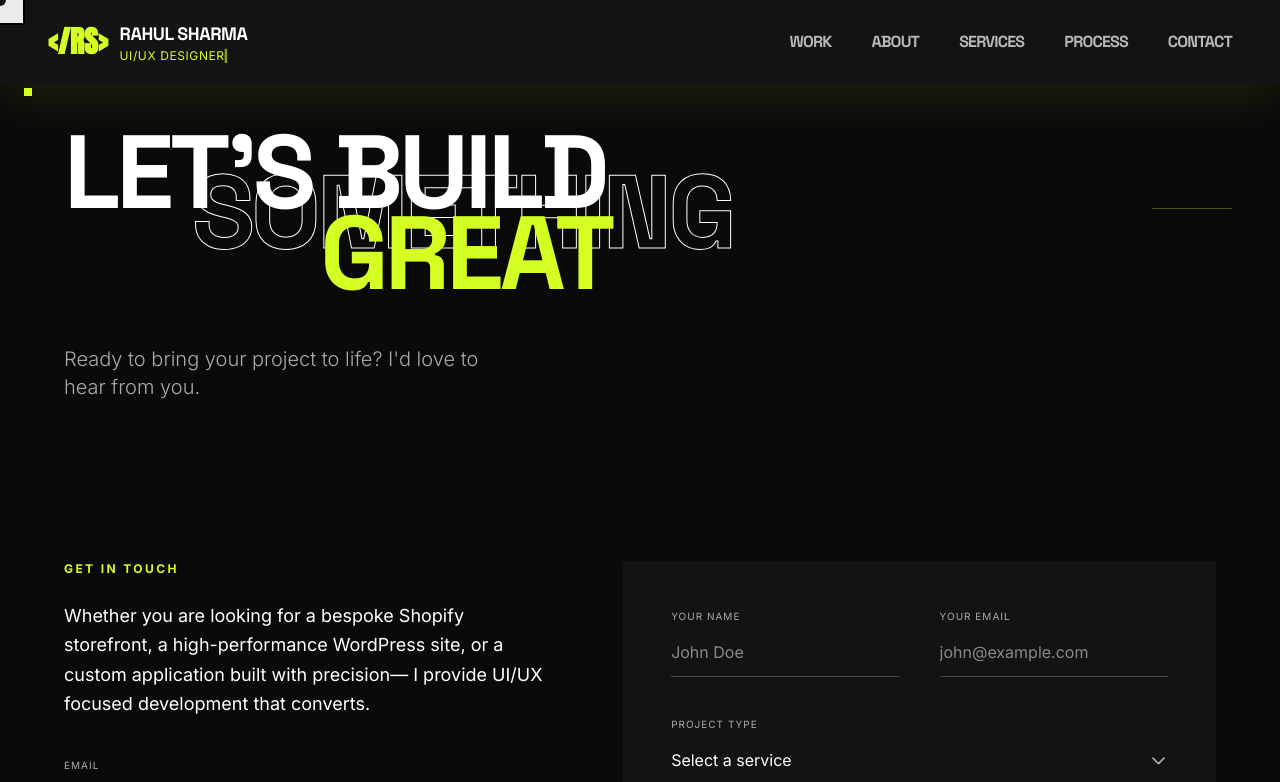
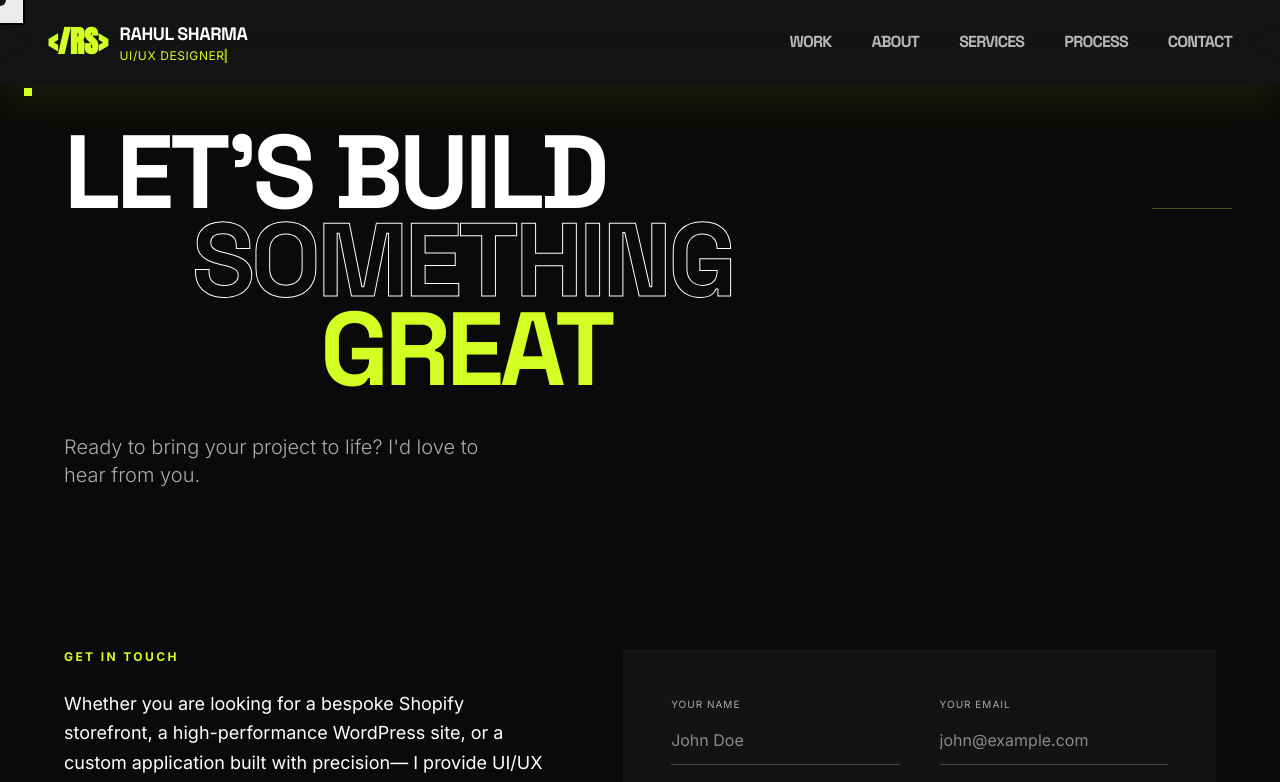
Before and after one commit to AbhishekPandey-dev/Portfolio-rahul, a Next.js app: page /contact in a window 1280 px wide. Shown: the top 782 px of the page. Built offline with nearby package versions, Linux system fonts and the light colour scheme.

Commit message:
fixed one of the titel in contact page

```diff
--- a/src/app/contact/page.tsx
+++ b/src/app/contact/page.tsx
@@ -7,10 +7,12 @@ export default function ContactPage() {
           {/* Decorative Accent */}
           <div className="absolute -top-10 -left-10 w-2 h-2 bg-primary"></div>
           <div className="absolute top-20 -right-4 w-20 h-[1px] bg-primary/30"></div>
-          <h1 className="display-text text-[clamp(4rem,15vw,120px)] md:text-[120px] font-bold mb-4 md:-mb-12">LET&apos;S BUILD</h1>
-          <h1 className="display-text text-[clamp(4rem,15vw,120px)] md:text-[120px] font-bold mb-4 md:ml-32 text-outline-white relative z-10 md:-mb-12">SOMETHING</h1>
-          <h1 className="display-text text-[clamp(4rem,15vw,120px)] md:text-[120px] font-bold md:ml-64 text-primary relative z-20">GREAT</h1>
-          <p className="mt-12 text-on-surface-variant max-w-md text-lg md:text-xl font-light">
+          <h1 className="display-text text-[clamp(4rem,15vw,120px)] md:text-[120px] font-bold leading-[0.82]">
+            <span className="block">LET&apos;S BUILD</span>
+            <span className="block md:ml-32 text-outline-white relative z-10">SOMETHING</span>
+            <span className="block md:ml-64 text-primary relative z-20">GREAT</span>
+          </h1>
+          <p className="mt-8 md:mt-10 text-on-surface-variant max-w-md text-lg md:text-xl font-light">
             Ready to bring your project to life? I&apos;d love to hear from you.
           </p>
         </div>
```
